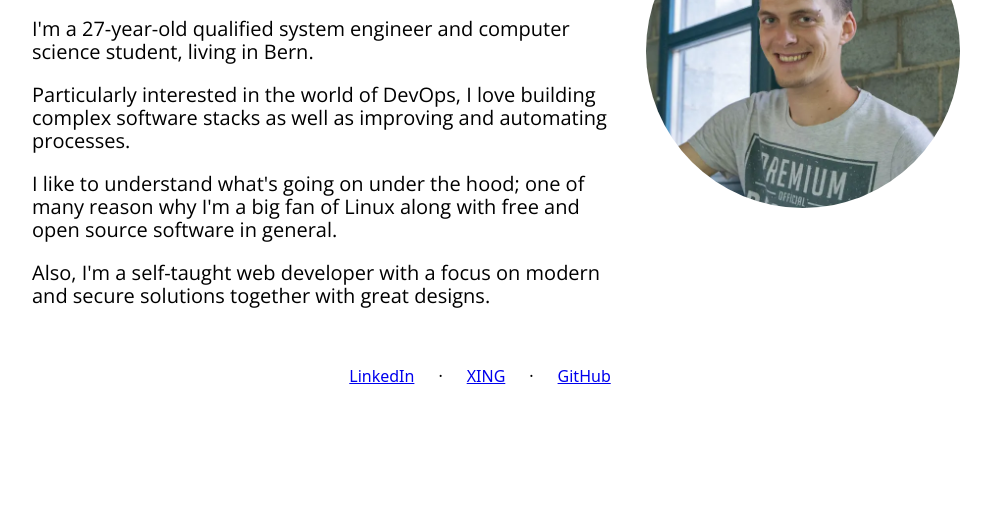
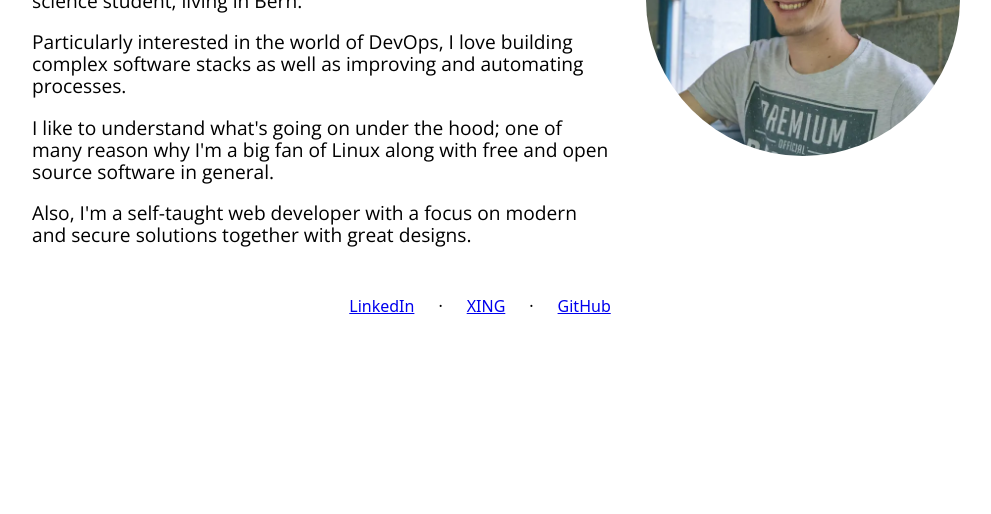
Before and after one commit to paescuj/paescuj.ch, a website built with Vite: page index.html in a window 1280 px wide. Shown: the part 286-800 px from the top of the page, without its empty margins (160-1151 px from the left). Built offline with nearby package versions, Linux system fonts and the light colour scheme.

Commit message:
Use rem/em values, don't use inline styles

```diff
--- a/index.html
+++ b/index.html
@@ -10,21 +10,21 @@
       font-family: Playfair Display, serif;
     }
     h1 {
-      font-size: 62px;
+      font-size: 4rem;
     }
     h1,
     h2 {
       margin: 0;
     }
     h2 {
-      font-size: 28px;
+      font-size: 1.8rem;
       font-weight: 400;
       font-style: italic;
       color: #585858;
     }
     h3 {
       font-family: Open Sans, sans-serif;
-      font-size: 20px;
+      font-size: 1.2rem;
       font-weight: 300;
     }
     @media (prefers-color-scheme: dark) {
@@ -42,18 +42,33 @@
         color: #b8678b;
       }
     }
+    .container {
+      width: 70%;
+      margin: auto;
+    }
+    main {
+      display: grid;
+      grid-template-columns: 65% 35%;
+      column-gap: 2em;
+      margin-top: 8em;
+      margin-bottom: 2em;
+    }
+    #pascal {
+      width: 100%;
+      height: auto;
+      border-radius: 50%;
+    }
+    footer {
+      display: grid;
+      justify-content: center;
+      grid-auto-flow: column;
+      column-gap: 1.5em;
+      margin-bottom: 2em;
+    }
   </style>
   <body>
-    <div style="width: 70%; margin: auto">
-      <main
-        style="
-          display: grid;
-          grid-template-columns: 65% 35%;
-          column-gap: 2em;
-          margin-top: 180px;
-          margin-bottom: 40px;
-        "
-      >
+    <div class="container">
+      <main>
         <div>
           <h1>Pascal Jufer</h1>
           <h2>System Engineer & Student</h2>
@@ -78,24 +93,16 @@
         </div>
         <picture>
           <source type="image/webp" srcset="pascal.webp" />
-          <source type="image/jpeg" srcset="pascal.jpg" />
-          <img
+          <source type="image/jpeg" srcset="pascal.jpg" /> <img
+            id="pascal"
             src="pascal.jpg"
             alt="Pascal Jufer"
             width="360"
             height="360"
-            style="width: 100%; height: auto; border-radius: 50%"
           />
         </picture>
       </main>
-      <footer
-        style="
-          display: grid;
-          justify-content: center;
-          grid-auto-flow: column;
-          column-gap: 1.5em;
-        "
-      >
+      <footer>
         <a href="https://www.linkedin.com/in/pascal-j" target="_blank"
           >LinkedIn</a
         >
```
